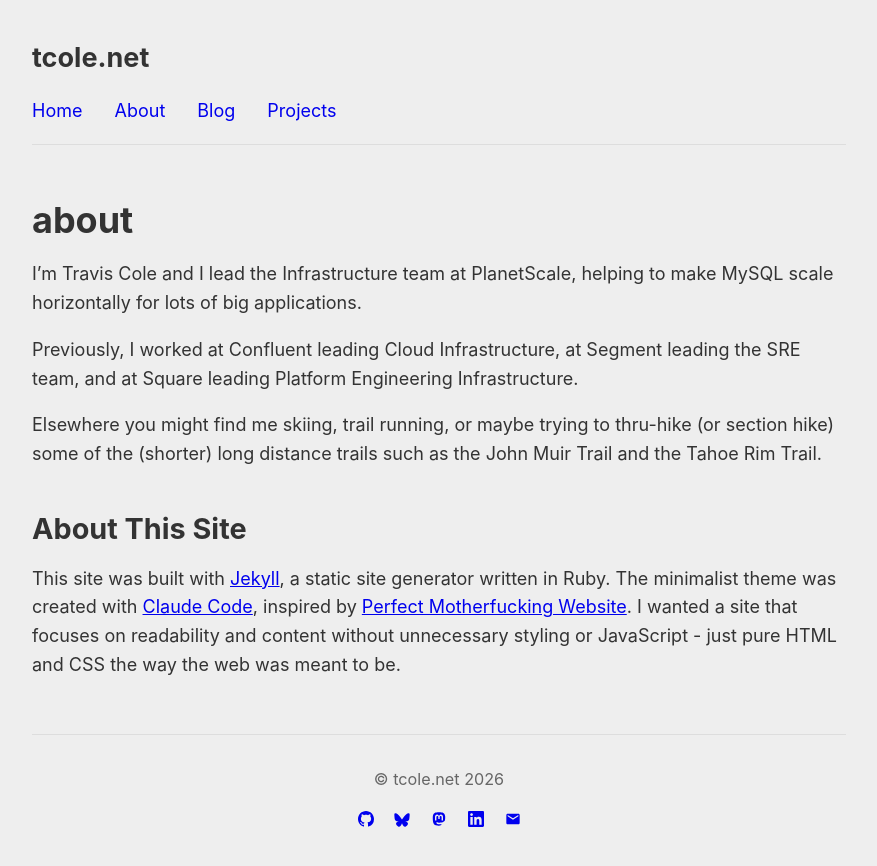
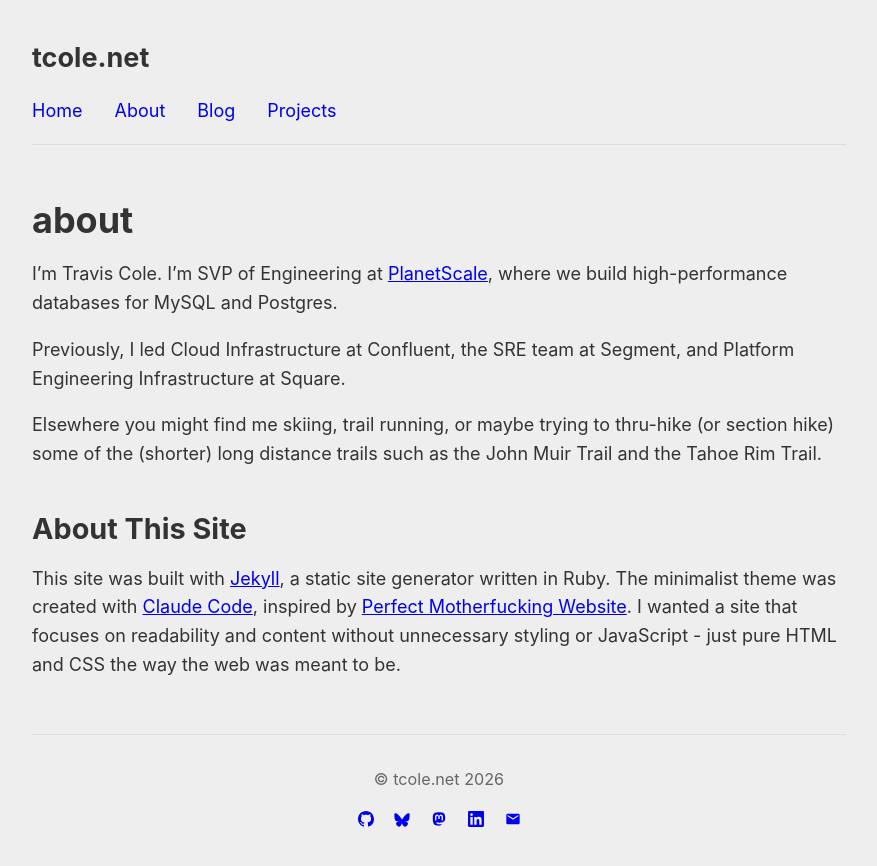
Before and after one commit to kelp/kelp.github.io, a Jekyll site: the page built from about.md, in a window 1280 px wide. Shown: the top 866 px of the page, without its empty margins (201-1078 px from the left). Built offline with Jekyll 4.4.1, drawn with Linux system fonts in a browser that asks for light colours.

Commit message:
Update About page for current PlanetScale role (#16)
The page still described leading Infrastructure and only MySQL.
It now reflects SVP of Engineering and PlanetScale's MySQL and
Postgres databases, keeping prior roles and the rest of the bio.

Co-authored-by: Cursor Agent <cursoragent@cursor.com>
Co-authored-by: Travis Cole <kelp@users.noreply.github.com>

```diff
--- a/about.md
+++ b/about.md
@@ -4,11 +4,12 @@ title: about
 permalink: /about/
 ---
 
-I'm Travis Cole and I lead the Infrastructure team at PlanetScale, helping
-to make MySQL scale horizontally for lots of big applications.
+I'm Travis Cole. I'm SVP of Engineering at
+[PlanetScale](https://planetscale.com/), where we build high-performance
+databases for MySQL and Postgres.
 
-Previously, I worked at Confluent leading Cloud Infrastructure, at Segment
-leading the SRE team, and at Square leading Platform Engineering Infrastructure.
+Previously, I led Cloud Infrastructure at Confluent, the SRE team at
+Segment, and Platform Engineering Infrastructure at Square.
 
 Elsewhere you might find me skiing, trail running, or maybe trying to
 thru-hike (or section hike) some of the (shorter) long distance trails
@@ -16,4 +17,10 @@ such as the John Muir Trail and the Tahoe Rim Trail.
 
 ## About This Site
 
-This site was built with [Jekyll](https://jekyllrb.com/), a static site generator written in Ruby. The minimalist theme was created with [Claude Code](https://claude.ai/code), inspired by [Perfect Motherfucking Website](https://perfectmotherfuckingwebsite.com/). I wanted a site that focuses on readability and content without unnecessary styling or JavaScript - just pure HTML and CSS the way the web was meant to be.
+This site was built with [Jekyll](https://jekyllrb.com/), a static site
+generator written in Ruby. The minimalist theme was created with
+[Claude Code](https://claude.ai/code), inspired by
+[Perfect Motherfucking Website](https://perfectmotherfuckingwebsite.com/).
+I wanted a site that focuses on readability and content without
+unnecessary styling or JavaScript - just pure HTML and CSS the way the
+web was meant to be.
```
